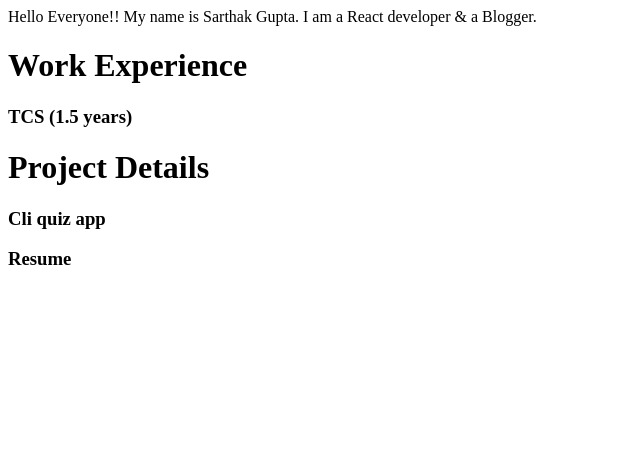
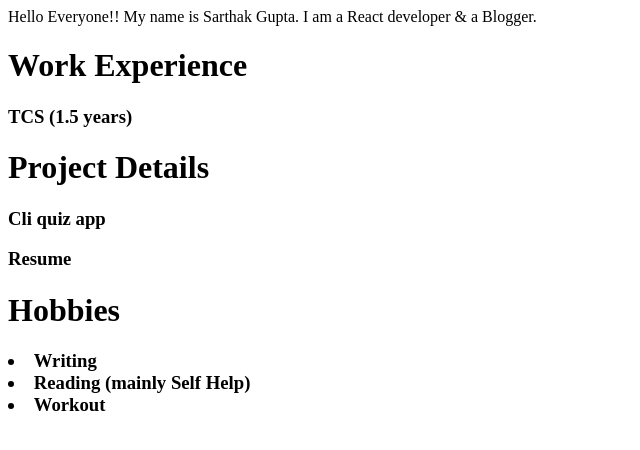
Before and after one commit to guptasarthak03/SarthakGupta.me, a plain HTML site: page index.html in a window 1280 px wide. Shown: the whole page, without its empty margins (0-640 px from the left). Drawn offline with Linux system fonts and the light colour scheme.

Commit message:
Feat: Hobbies

```diff
--- a/index.html
+++ b/index.html
@@ -15,5 +15,12 @@
     <h1>Project Details</h1>
     <h3>Cli quiz app</h3>
     <h3>Resume</h3>
+
+    <h1>Hobbies</h1>
+    <h3>
+      <li>Writing</li>
+      <li>Reading (mainly Self Help)</li>
+      <li>Workout</li>
+    </h3>
   </body>
 </html>
```
